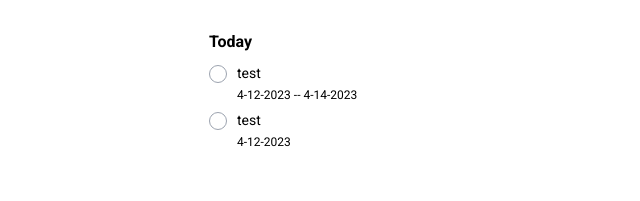
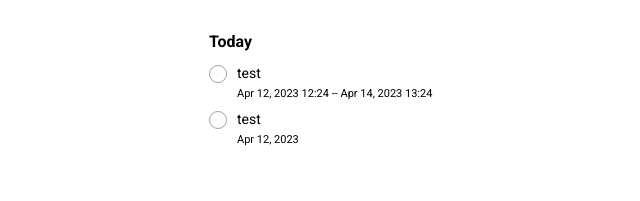
Before and after one commit to DSalimgerey/vue-todo-mvp, a Vue app: page / in a window 1280 px wide. Shown: the top 201 px of the page, without its empty margins (131-771 px from the left). Built offline with nearby package versions, Linux system fonts and the light colour scheme.

Commit message:
update 'displayDate' computed property to display time as well

```diff
--- a/src/components/datepicker/v-datepicker.vue
+++ b/src/components/datepicker/v-datepicker.vue
@@ -2,9 +2,18 @@
 import { computed, ref } from 'vue'
 import { onClickOutside } from '@vueuse/core'
 import { usePopper } from '../../composables/use-popper'
-import { isArray, format, isValid } from '../../utils'
+import { isArray, isValid } from '../../utils'
 import VCalendar from './v-calendar.vue'
-import { BASE_DATE_FORMAT } from '../../utils/constants'
+import {
+  BASE_DATE_FORMAT,
+  BASE_DATE_FORMAT_WITH_TIME,
+  DISPLAY_DATE_FORMAT,
+  DISPLAY_DATE_FORMAT_WITH_TIME
+} from '../../utils/constants'
+import dayjs from 'dayjs'
+import customParseFormatPlugin from 'dayjs/plugin/customParseFormat'
+
+dayjs.extend(customParseFormatPlugin)
 
 export default {
   name: 'v-datepicker',
@@ -60,17 +69,29 @@ export default {
   },
 
   data() {
+    const isRange = Array.isArray(this.date)
+    const isTime = Array.isArray(this.date)
+      ? this.date.some((d) => d.includes(':'))
+      : this.date.includes(':')
     return {
-      isRange: false,
-      isTimeOn: false
+      isRange,
+      isTime
     }
   },
 
   computed: {
     displayDate() {
       return isArray(this.modelValue)
-        ? this.modelValue.map((d) => format(d, BASE_DATE_FORMAT)).join(' -- ')
-        : format(this.modelValue, BASE_DATE_FORMAT)
+        ? this.modelValue
+            .map((d) =>
+              d.includes(':')
+                ? dayjs(d, BASE_DATE_FORMAT_WITH_TIME).format(DISPLAY_DATE_FORMAT_WITH_TIME)
+                : dayjs(d, BASE_DATE_FORMAT).format(DISPLAY_DATE_FORMAT)
+            )
+            .join(' -- ')
+        : this.modelValue.includes(':')
+        ? dayjs(this.modelValue, BASE_DATE_FORMAT_WITH_TIME).format(DISPLAY_DATE_FORMAT_WITH_TIME)
+        : dayjs(this.modelValue, BASE_DATE_FORMAT).format(DISPLAY_DATE_FORMAT)
     }
   }
 }
@@ -78,11 +99,11 @@ export default {
 
 <template>
   <div ref="reference" class="flex" @click="toggle">
-    <button class="text-[12px]">{{ displayDate }}</button>
+    <button class="text-[11px]">{{ displayDate }}</button>
   </div>
   <teleport v-if="isOpen" to="body">
     <div ref="popper" class="bg-white">
-      <v-calendar v-model:value="date" :is-range="isRange"></v-calendar>
+      <v-calendar v-model:value="date" :is-range="isRange" :is-time="isTime"></v-calendar>
 
       <!-- settings -->
       <div class="mt-[8px]">
@@ -92,7 +113,7 @@ export default {
         </div>
         <div class="w-full flex items-center justify-between mt-[2px]">
           <span>Include time</span>
-          <input v-model="isTimeOn" type="checkbox" />
+          <input v-model="isTime" type="checkbox" />
         </div>
       </div>
     </div>
```
